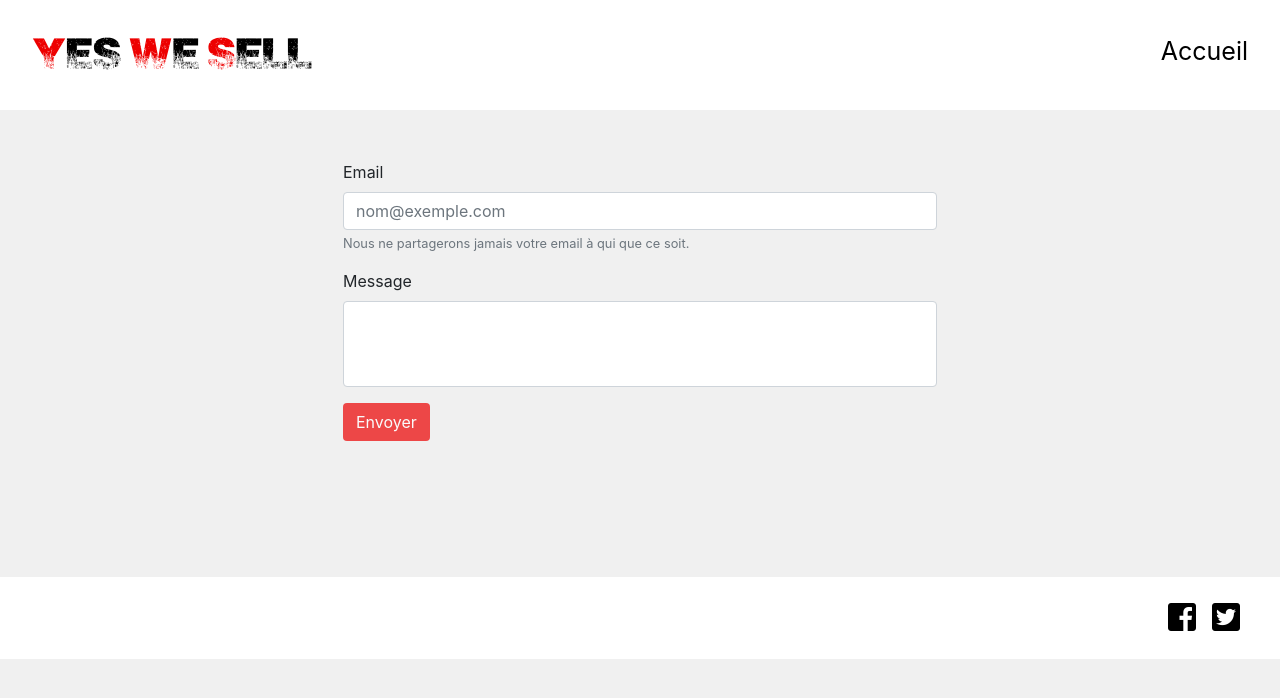
After one commit to paulgiraudet/YesWeSell_perso, a PHP site: page /contact.php in a window 1280 px wide. The commit adds this page. Shown: the top 698 px of the page. Run offline with PHP 8.4, Linux system fonts and the light colour scheme; some libraries are stand-ins or nearby versions.

Commit message:
adding form in contact page and modifying page's title

```diff
--- /dev/null
+++ b/contact.php
@@ -0,0 +1,26 @@
+<?php
+$title=" - Contact";
+include('header.php');
+?>
+
+<div class="container-fluid my-5 py-5" action="displaymessage.php" method="post">
+  <div class="row p-3 mt-5 mb-4">
+
+    <form class="col-md-6 mx-auto">
+      <div class="form-group">
+        <label for="exampleInputEmail1">Email</label>
+        <input type="email" class="form-control" id="exampleInputEmail1" aria-describedby="emailHelp" placeholder="nom@exemple.com">
+        <small id="emailHelp" class="form-text text-muted">Nous ne partagerons jamais votre email à qui que ce soit.</small>
+      </div>
+      <div class="form-group">
+    <label for="exampleFormControlTextarea1">Message</label>
+    <textarea class="form-control" id="exampleFormControlTextarea1" rows="3"></textarea>
+  </div>
+      <button type="submit" class="btn colorSendButton">Envoyer</button>
+    </form>
+
+  </div>
+
+</div>
+
+<?php include('footer.php'); ?>
--- a/css/main.css
+++ b/css/main.css
@@ -79,7 +79,7 @@ fieldset {
  */
 
 textarea {
-    resize: vertical;
+    resize: none;
 }
 
 /* ==========================================================================
@@ -231,9 +231,21 @@ footer{
   bottom:0;
 }
 
+.form-control:focus {
+  border-color: #ED0000;
+  box-shadow: inset 0 1px 1px rgba(0, 0, 0, 0.075), 0 0 8px rgba(255, 0, 0, 0.6);
+}
 
+.colorSendButton{
+  background:#ED0000;
+  color:white;
+  opacity:0.7;
+  transition:0.3s all;
+}
 
-
+.colorSendButton:hover{
+  opacity:1;
+}
 
 
 
--- a/description.php
+++ b/description.php
@@ -26,7 +26,7 @@ $products = [
     'picture' => 'basket4_blanc.png'
   ]
 ];
-$title=$products[$_GET['index']]['name'];
+$title = " - " . $products[$_GET['index']]['name'];
 include('header.php');
 
 ?>
--- a/header.php
+++ b/header.php
@@ -4,7 +4,7 @@
 <head>
   <meta charset="utf-8">
   <meta http-equiv="x-ua-compatible" content="ie=edge">
-  <title> <?php echo $title; ?></title>
+  <title>YesWeSell<?php echo $title; ?></title>
   <meta name="description" content="">
   <meta name="viewport" content="width=device-width, initial-scale=1, shrink-to-fit=no">
 
--- a/index.php
+++ b/index.php
@@ -1,6 +1,6 @@
 <?php
 $index="";
-$title="YesWeSell";
+$title=" - Accueil";
 include('header.php');
 ?>
   <nav aria-label="breadcrumb" class="breadMargin">
```
